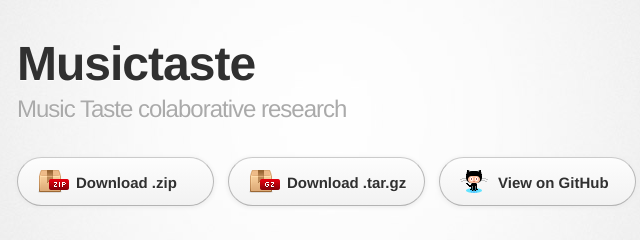
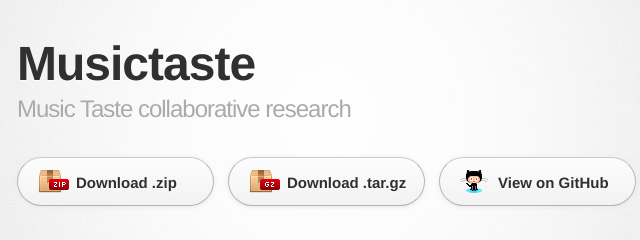
Before and after one commit to memeco/MusicTaste, a plain HTML site: page index.html in a window 1280 px wide. Shown: the top 240 px of the page, 313-953 px from the left. Drawn offline with Linux system fonts and the light colour scheme; a web font is replaced by a local one.

Commit message:
Update index.html

```diff
--- a/index.html
+++ b/index.html
@@ -19,7 +19,7 @@
 
         <header>
           <h1>Musictaste</h1>
-          <h2>Music Taste colaborative research</h2>
+          <h2>Music Taste collaborative research</h2>
         </header>
 
         <section id="downloads" class="clearfix">
```
